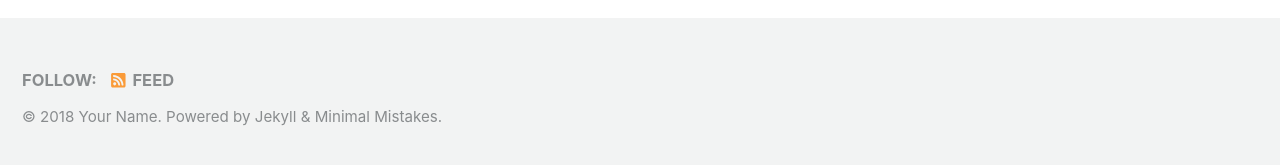
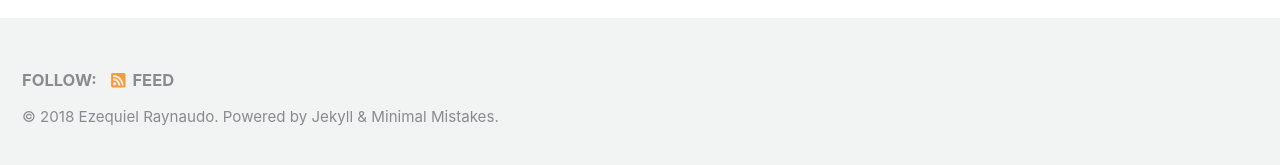
Before and after one commit to raynaudoe/raynaudoe.github.io, a Jekyll site: the page built from index.html, in a window 1280 px wide and 900 px high, scrolled down 222 px. Shown: the part 727-892 px from the top of the window. Built offline with Jekyll 4.4.1, drawn with Linux system fonts in a browser that asks for light colours; cached includes are drawn as plain includes; nearby versions of some CDN libraries; the list of posts is cut into pages by our own code.

Commit message:
Test config 1

```diff
--- a/_config.yml
+++ b/_config.yml
@@ -10,7 +10,7 @@
 # Review documentation to determine if you should use `theme` or `remote_theme`
 # https://mmistakes.github.io/minimal-mistakes/docs/quick-start-guide/#installing-the-theme
 
-# theme                  : "minimal-mistakes-jekyll"
+theme                  : "minimal-mistakes-jekyll"
 # remote_theme           : "mmistakes/minimal-mistakes"
 minimal_mistakes_skin    : "default" # "air", "aqua", "contrast", "dark", "dirt", "neon", "mint", "plum", "sunrise"
 
@@ -18,8 +18,8 @@ minimal_mistakes_skin    : "default" # "air", "aqua", "contrast", "dark", "dirt"
 locale                   : "en-US"
 title                    : "Site Title"
 title_separator          : "-"
-name                     : "Your Name"
-description              : "An amazing website."
+name                     : "Ezequiel Raynaudo"
+description              : "My programming portfolio"
 url                      : # the base hostname & protocol for your site e.g. "https://mmistakes.github.io"
 baseurl                  : # the subpath of your site, e.g. "/blog"
 repository               : # GitHub username/repo-name e.g. "mmistakes/minimal-mistakes"
```
